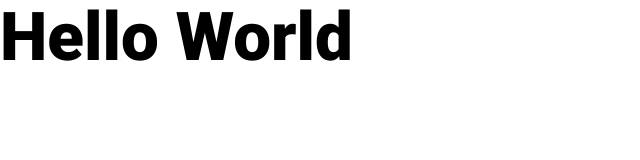
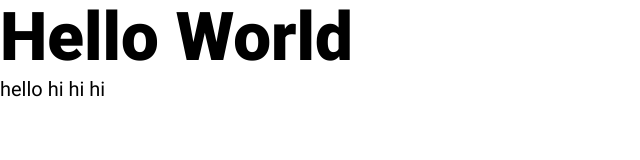
Before and after one commit to ZainGill45/Travel-Agency-Final-Project, a plain HTML site: page Web Application/index.html in a window 1280 px wide. Shown: the whole page, without its empty margins (0-640 px from the left). Drawn offline with Linux system fonts and the light colour scheme.

Commit message:
random paragraph
you know

```diff
--- a/Web Application/index.html
+++ b/Web Application/index.html
@@ -9,6 +9,7 @@
 </head>
 <body>
 <h1>Hello World</h1>
+<p> hello hi hi  hi</p>
 <script src="assets/js/client.js"></script>
 </body>
 </html>
```
